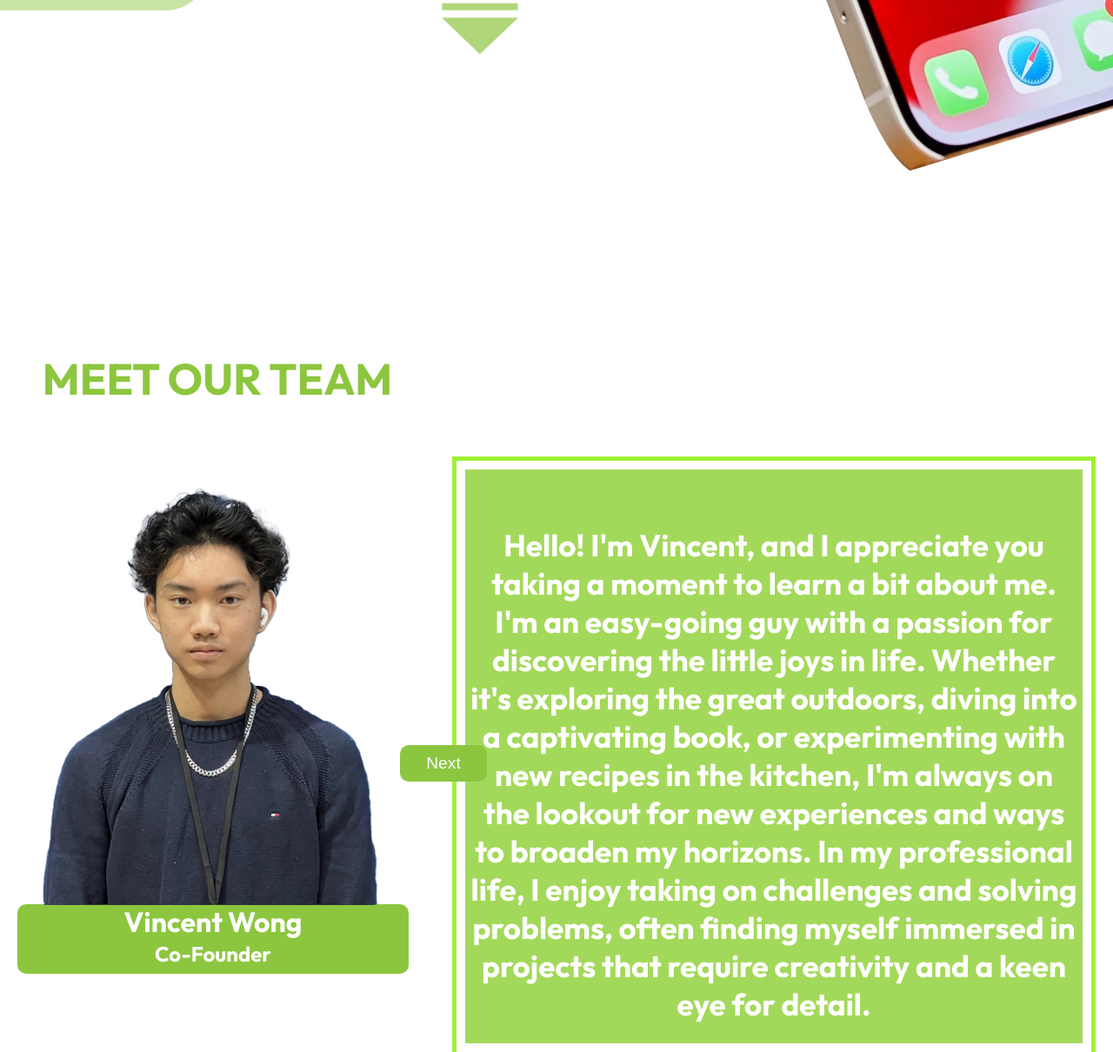
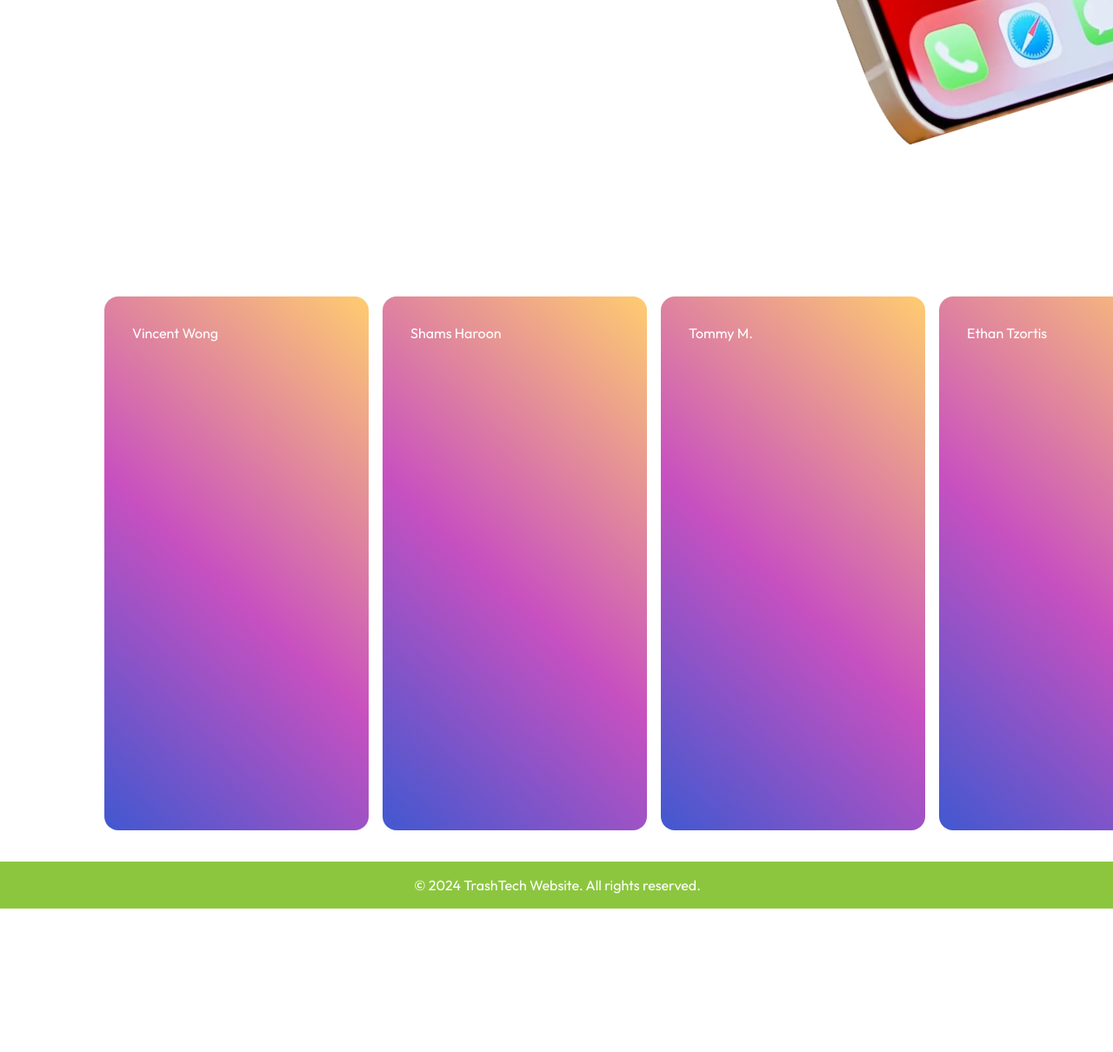
Before and after one commit to shamsharoon/TrashTechFigmaDesign, a plain HTML site: page index.html in a window 1280 px wide. Shown: the part 866-2076 px from the top of the page at 87% size. After the commit the page ends 1911 px from the top, so only its background shows below. Drawn offline with Linux system fonts and the light colour scheme.

Commit message:
added panels and made landing page changes

```diff
--- a/index.html
+++ b/index.html
@@ -34,10 +34,45 @@
     </div>
     <div class="moreIconContainer">
         <div class="moreIcon">
-            <img src="images/moreIcon.png" alt="More" class="more" />
         </div>
     </div>
-    <div class="meetOurTeam">
+
+    <div class="card-container">
+        <div class="card">
+            <div class="card-side front">
+                <div>Vincent Wong</div>
+            </div>
+            <div class="card-side back">
+                <div>More Info</div>
+            </div>
+        </div>
+        <div class="card">
+            <div class="card-side front">
+                <div>Shams Haroon</div>
+            </div>
+            <div class="card-side back">
+                <div>More Info</div>
+            </div>
+        </div>
+        <div class="card">
+            <div class="card-side front">
+                <div>Tommy M. </div>
+            </div>
+            <div class="card-side back">
+                <div>More Info</div>
+            </div>
+        </div>
+        <div class="card">
+            <div class="card-side front">
+                <div>Ethan Tzortis</div>
+            </div>
+            <div class="card-side back">
+                <div>More Info</div>
+            </div>
+        </div>
+    </div>
+
+    <!-- <div class="meetOurTeam">
         <div class="nameCard">
             <h1 class="team">MEET OUR TEAM</h1>
             <div class="rectangle"></div>
@@ -56,7 +91,7 @@
         <div class="aboutMe">
             <h3 id="slider-info" class="about">Hello! I'm Vincent, and I appreciate you taking a moment to learn a bit about me. I'm an easy-going guy with a passion for discovering the little joys in life. Whether it's exploring the great outdoors, diving into a captivating book, or experimenting with new recipes in the kitchen, I'm always on the lookout for new experiences and ways to broaden my horizons. In my professional life, I enjoy taking on challenges and solving problems, often finding myself immersed in projects that require creativity and a keen eye for detail.</h3>
         </div>
-    </div>
+    </div> -->
     <footer>
         <p>&copy; 2024 TrashTech Website. All rights reserved.</p>
     </footer>
--- a/styles.css
+++ b/styles.css
@@ -12,6 +12,7 @@ body {
   margin: 0;
   padding: 0;
   font-family: var(--font-family);
+  overflow-x: hidden;
 }
 
 .header {
@@ -173,7 +174,7 @@ body {
   display: flex;
   background-color: var(--primary-color);
   align-items: center;
-  height: 130px;
+  height: 100px;
   color: var(--white-color);
   position: -webkit-sticky; /* For Safari */
   position: sticky;
@@ -211,6 +212,7 @@ body {
 
 .infoText {
   position:relative;
+  top: -100px;
   right: -180px;
   display: grid;
   grid-template-rows: 10px auto;
@@ -249,6 +251,8 @@ body {
 }
 
 .btn {
+  position: absolute;
+  top: 165px;
   border-radius: 1em;
   background-color: var(--secondary-color);
   color: var(--white-color);
@@ -284,6 +288,57 @@ a:visited {
 .more {
   transform: scale(0.1);
 }
+
+.card-side{
+  height: 550px;
+  border-radius: 16px;
+  transition: all 0.8s ease;
+  backface-visibility: hidden;
+  position: absolute;
+  top: 0;
+  left: 0;
+  width: 80%;
+  padding: 32px;
+  color: #fff
+}
+
+.card{
+  position: relative;
+  left: 110px;
+  height: 650px;
+  max-width: 400px;
+  margin: 32px;
+  background: none;
+}
+
+.card-side.front{
+  background-image:linear-gradient(43deg, #4158D0 0%, #C850C0 46%, #FFCC70 100%);
+}
+
+.card-side.back{
+  background-image:linear-gradient(160deg, #0093E9 0%, #80D0C7 100%);
+  transform: rotateY(-180deg);
+
+}
+
+.card:hover .card-side.back{
+  transform: rotateY(0deg);
+}
+
+.card:hover .card-side.front{
+  transform: rotateY(180deg);
+}
+
+.card-container {
+  display: flex;
+  gap: -100px;
+}
+
+.card {
+  flex: 1;
+  margin: 0 10px; /* Adjust the margin as needed for spacing between cards */
+}
+
 
 /* Media Queries for responsiveness */
 @media (max-width: 768px) {
```
